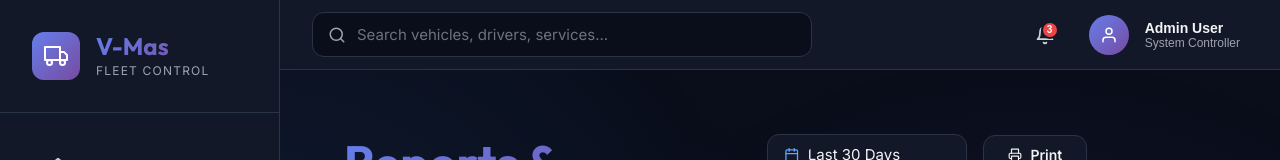
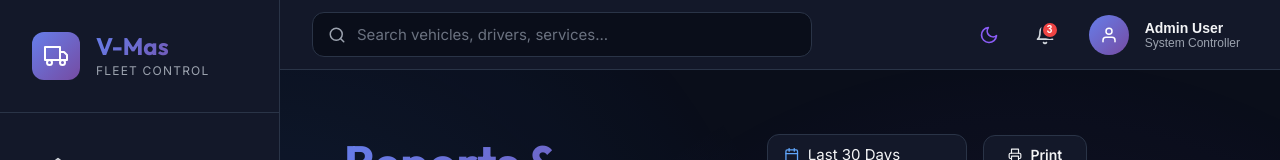
Before and after one commit to Thilinadilshan22/Vehicle-Management-System, a React (Vite) app: page /reports in a window 1280 px wide. Shown: the top 160 px of the page. Built offline with nearby package versions, Linux system fonts and the light colour scheme.

Commit message:
feat: Implement TopBar component with theme switching, user menu, and global design system styles.

```diff
--- a/src/App.jsx
+++ b/src/App.jsx
@@ -1,5 +1,6 @@
 import React from 'react';
 import { BrowserRouter, Routes, Route, Navigate } from 'react-router-dom';
+import { ThemeProvider } from './context/ThemeContext';
 import Layout from './components/layout/Layout';
 import Dashboard from './pages/Dashboard';
 import VehicleList from './pages/vehicles/VehicleList';
@@ -23,6 +24,7 @@ function App() {
 
   if (!isAuthenticated) {
     return (
+      <ThemeProvider>
         <BrowserRouter>
           <Routes>
             <Route path="/login" element={<Login setAuth={setIsAuthenticated} />} />
@@ -30,10 +32,12 @@ function App() {
             <Route path="*" element={<Navigate to="/login" replace />} />
           </Routes>
         </BrowserRouter>
+      </ThemeProvider>
     );
   }
 
   return (
+    <ThemeProvider>
       <BrowserRouter>
         <Routes>
           <Route path="/" element={<Layout />}>
@@ -65,6 +69,7 @@ function App() {
           </Route>
         </Routes>
       </BrowserRouter>
+    </ThemeProvider>
   );
 }
 
--- a/src/components/layout/TopBar.css
+++ b/src/components/layout/TopBar.css
@@ -99,6 +99,63 @@
 .icon-btn:hover {
     background: var(--dark-surface-hover);
     color: var(--primary-400);
+}
+
+/* Theme Toggle Button */
+.theme-toggle-btn {
+    position: relative;
+    width: 40px;
+    height: 40px;
+    background: transparent;
+    border: none;
+    cursor: pointer;
+    border-radius: var(--radius-md);
+    transition: all var(--transition-base);
+    display: flex;
+    align-items: center;
+    justify-content: center;
+    overflow: hidden;
+}
+
+.theme-toggle-btn:hover {
+    background: var(--dark-surface-hover);
+}
+
+.theme-icon-wrapper {
+    position: relative;
+    width: 24px;
+    height: 24px;
+}
+
+.theme-icon {
+    position: absolute;
+    top: 50%;
+    left: 50%;
+    transform: translate(-50%, -50%) rotate(0deg) scale(0);
+    opacity: 0;
+    transition: all 0.4s cubic-bezier(0.68, -0.55, 0.265, 1.55);
+    font-size: 1.25rem;
+}
+
+.theme-icon.active {
+    transform: translate(-50%, -50%) rotate(360deg) scale(1);
+    opacity: 1;
+}
+
+.sun-icon {
+    color: #f59e0b;
+}
+
+.moon-icon {
+    color: #8b5cf6;
+}
+
+.theme-toggle-btn:hover .sun-icon {
+    color: #fbbf24;
+}
+
+.theme-toggle-btn:hover .moon-icon {
+    color: #a78bfa;
 }
 
 .notification-badge {
--- a/src/components/layout/TopBar.jsx
+++ b/src/components/layout/TopBar.jsx
@@ -1,10 +1,12 @@
 import React from 'react';
 import { useNavigate } from 'react-router-dom';
-import { FiBell, FiSearch, FiMenu, FiUser, FiSettings, FiLogOut } from 'react-icons/fi';
+import { FiBell, FiSearch, FiMenu, FiUser, FiSettings, FiLogOut, FiMoon, FiSun } from 'react-icons/fi';
+import { useTheme } from '../../context/ThemeContext';
 import './TopBar.css';
 
 const TopBar = ({ toggleSidebar }) => {
     const navigate = useNavigate();
+    const { theme, toggleTheme } = useTheme();
     const [showProfileMenu, setShowProfileMenu] = React.useState(false);
     const [searchQuery, setSearchQuery] = React.useState('');
 
@@ -28,6 +30,17 @@ const TopBar = ({ toggleSidebar }) => {
             </div>
 
             <div className="topbar-right">
+                <button
+                    className="theme-toggle-btn"
+                    onClick={toggleTheme}
+                    title={`Switch to ${theme === 'dark' ? 'light' : 'dark'} mode`}
+                >
+                    <div className="theme-icon-wrapper">
+                        <FiSun className={`theme-icon sun-icon ${theme === 'light' ? 'active' : ''}`} />
+                        <FiMoon className={`theme-icon moon-icon ${theme === 'dark' ? 'active' : ''}`} />
+                    </div>
+                </button>
+
                 <button className="icon-btn" title="Notifications">
                     <FiBell />
                     <span className="notification-badge">3</span>
--- /dev/null
+++ b/src/context/ThemeContext.jsx
@@ -0,0 +1,42 @@
+import React, { createContext, useContext, useState, useEffect } from 'react';
+
+const ThemeContext = createContext();
+
+export const useTheme = () => {
+    const context = useContext(ThemeContext);
+    if (!context) {
+        throw new Error('useTheme must be used within a ThemeProvider');
+    }
+    return context;
+};
+
+export const ThemeProvider = ({ children }) => {
+    const [theme, setTheme] = useState(() => {
+        // Get saved theme from localStorage or default to 'dark'
+        const savedTheme = localStorage.getItem('v-mas-theme');
+        return savedTheme || 'dark';
+    });
+
+    useEffect(() => {
+        // Apply theme to document element
+        document.documentElement.setAttribute('data-theme', theme);
+        // Save theme preference
+        localStorage.setItem('v-mas-theme', theme);
+    }, [theme]);
+
+    const toggleTheme = () => {
+        setTheme(prevTheme => prevTheme === 'dark' ? 'light' : 'dark');
+    };
+
+    const value = {
+        theme,
+        toggleTheme,
+        isDark: theme === 'dark'
+    };
+
+    return (
+        <ThemeContext.Provider value={value}>
+            {children}
+        </ThemeContext.Provider>
+    );
+};
--- a/src/index.css
+++ b/src/index.css
@@ -92,6 +92,46 @@
 }
 
 /* ==========================================
+   Light Theme Variables
+   ========================================== */
+
+[data-theme="light"] {
+  /* Light Theme Backgrounds */
+  --dark-bg: #f8fafc;
+  --dark-surface: #ffffff;
+  --dark-surface-hover: #f1f5f9;
+  --dark-border: #e2e8f0;
+
+  /* Light Theme Text Colors */
+  --gray-50: #1e293b;
+  --gray-100: #334155;
+  --gray-200: #475569;
+  --gray-300: #64748b;
+  --gray-400: #94a3b8;
+  --gray-500: #cbd5e1;
+  --gray-600: #e2e8f0;
+  --gray-700: #f1f5f9;
+  --gray-800: #f8fafc;
+  --gray-900: #ffffff;
+
+  /* Light Theme Shadows */
+  --shadow-sm: 0 1px 2px 0 rgb(0 0 0 / 0.05);
+  --shadow-md: 0 4px 6px -1px rgb(0 0 0 / 0.07);
+  --shadow-lg: 0 10px 15px -3px rgb(0 0 0 / 0.1);
+  --shadow-xl: 0 20px 25px -5px rgb(0 0 0 / 0.1);
+  --shadow-2xl: 0 25px 50px -12px rgb(0 0 0 / 0.15);
+  --shadow-glow: 0 0 30px rgba(59, 130, 246, 0.3);
+}
+
+/* Light theme background animation */
+[data-theme="light"] body::before {
+  background:
+    radial-gradient(circle at 20% 50%, rgba(59, 130, 246, 0.08) 0%, transparent 50%),
+    radial-gradient(circle at 80% 80%, rgba(139, 92, 246, 0.08) 0%, transparent 50%),
+    radial-gradient(circle at 40% 90%, rgba(236, 72, 153, 0.05) 0%, transparent 50%);
+}
+
+/* ==========================================
    Base Styles
    ========================================== */
 
@@ -133,27 +173,56 @@ body::before {
 }
 
 @keyframes pulseGradient {
-  0%, 100% { opacity: 1; }
-  50% { opacity: 0.8; }
+
+  0%,
+  100% {
+    opacity: 1;
+  }
+
+  50% {
+    opacity: 0.8;
+  }
 }
 
 /* ==========================================
    Typography
    ========================================== */
 
-h1, h2, h3, h4, h5, h6 {
+h1,
+h2,
+h3,
+h4,
+h5,
+h6 {
   font-family: var(--font-display);
   font-weight: 700;
   line-height: 1.2;
   color: var(--gray-50);
 }
 
-h1 { font-size: clamp(2rem, 5vw, 3rem); }
-h2 { font-size: clamp(1.5rem, 4vw, 2.25rem); }
-h3 { font-size: clamp(1.25rem, 3vw, 1.875rem); }
-h4 { font-size: clamp(1.125rem, 2.5vw, 1.5rem); }
-h5 { font-size: clamp(1rem, 2vw, 1.25rem); }
-h6 { font-size: 1rem; }
+h1 {
+  font-size: clamp(2rem, 5vw, 3rem);
+}
+
+h2 {
+  font-size: clamp(1.5rem, 4vw, 2.25rem);
+}
+
+h3 {
+  font-size: clamp(1.25rem, 3vw, 1.875rem);
+}
+
+h4 {
+  font-size: clamp(1.125rem, 2.5vw, 1.5rem);
+}
+
+h5 {
+  font-size: clamp(1rem, 2vw, 1.25rem);
+}
+
+h6 {
+  font-size: 1rem;
+}
 
 p {
   margin-bottom: var(--spacing-md);
@@ -374,26 +443,73 @@ textarea.input {
   gap: var(--spacing-lg);
 }
 
-.grid-cols-2 { grid-template-columns: repeat(2, 1fr); }
-.grid-cols-3 { grid-template-columns: repeat(3, 1fr); }
-.grid-cols-4 { grid-template-columns: repeat(4, 1fr); }
+.grid-cols-2 {
+  grid-template-columns: repeat(2, 1fr);
+}
 
-.flex { display: flex; }
-.flex-col { flex-direction: column; }
-.items-center { align-items: center; }
-.justify-between { justify-content: space-between; }
-.justify-center { justify-content: center; }
-.gap-sm { gap: var(--spacing-sm); }
-.gap-md { gap: var(--spacing-md); }
-.gap-lg { gap: var(--spacing-lg); }
+.grid-cols-3 {
+  grid-template-columns: repeat(3, 1fr);
+}
 
-.text-center { text-align: center; }
-.text-right { text-align: right; }
+.grid-cols-4 {
+  grid-template-columns: repeat(4, 1fr);
+}
 
-.mt-md { margin-top: var(--spacing-md); }
-.mb-md { margin-bottom: var(--spacing-md); }
-.mt-lg { margin-top: var(--spacing-lg); }
-.mb-lg { margin-bottom: var(--spacing-lg); }
+.flex {
+  display: flex;
+}
+
+.flex-col {
+  flex-direction: column;
+}
+
+.items-center {
+  align-items: center;
+}
+
+.justify-between {
+  justify-content: space-between;
+}
+
+.justify-center {
+  justify-content: center;
+}
+
+.gap-sm {
+  gap: var(--spacing-sm);
+}
+
+.gap-md {
+  gap: var(--spacing-md);
+}
+
+.gap-lg {
+  gap: var(--spacing-lg);
+}
+
+.text-center {
+  text-align: center;
+}
+
+.text-right {
+  text-align: right;
+}
+
+.mt-md {
+  margin-top: var(--spacing-md);
+}
+
+.mb-md {
+  margin-bottom: var(--spacing-md);
+}
+
+.mt-lg {
+  margin-top: var(--spacing-lg);
+}
+
+.mb-lg {
+  margin-bottom: var(--spacing-lg);
+}
 
 /* ==========================================
    Animations
@@ -404,6 +520,7 @@ textarea.input {
     opacity: 0;
     transform: translateY(20px);
   }
+
   to {
     opacity: 1;
     transform: translateY(0);
@@ -414,15 +531,19 @@ textarea.input {
   from {
     transform: translateX(-100%);
   }
+
   to {
     transform: translateX(0);
   }
 }
 
 @keyframes pulse {
-  0%, 100% {
+
+  0%,
+  100% {
     opacity: 1;
   }
+
   50% {
     opacity: 0.5;
   }
@@ -437,11 +558,17 @@ textarea.input {
    ========================================== */
 
 @media (max-width: 1024px) {
-  .grid-cols-4 { grid-template-columns: repeat(2, 1fr); }
-  .grid-cols-3 { grid-template-columns: repeat(2, 1fr); }
+  .grid-cols-4 {
+    grid-template-columns: repeat(2, 1fr);
+  }
+
+  .grid-cols-3 {
+    grid-template-columns: repeat(2, 1fr);
+  }
 }
 
 @media (max-width: 768px) {
+
   .grid-cols-2,
   .grid-cols-3,
   .grid-cols-4 {
```
Lines whose indentation alone changed are shown as unchanged.
